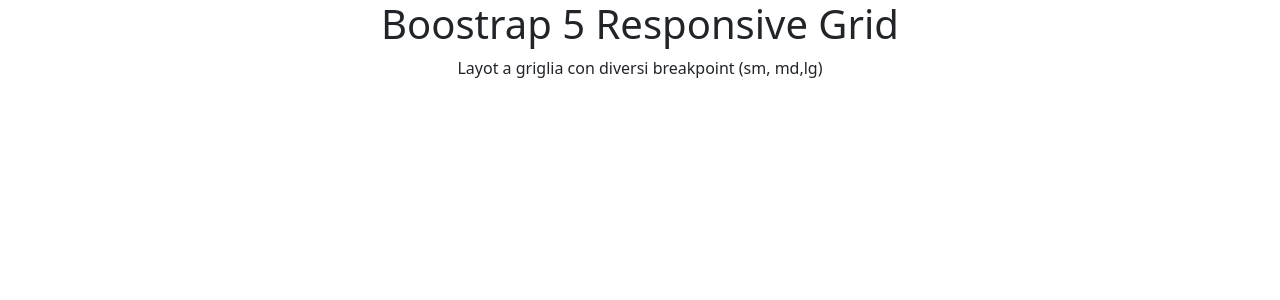
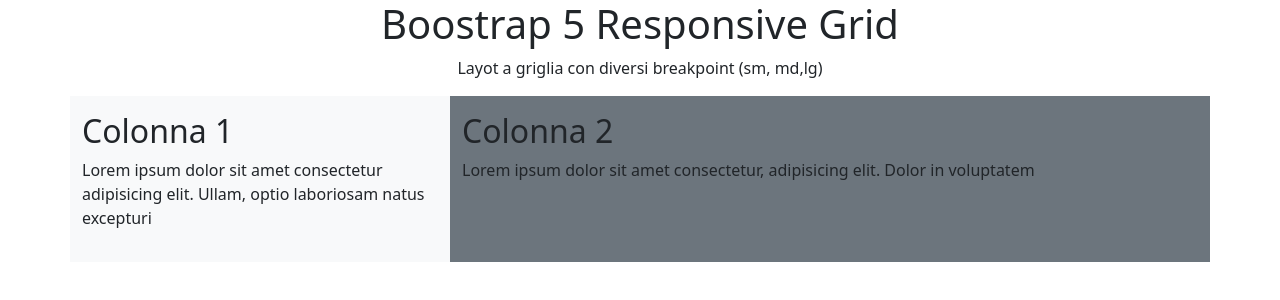
Before and after one commit to gilli-jonathan/htmlcss-bootstrap-layout, a plain HTML site: page index.html in a window 1280 px wide. Drawn offline with nearby package versions, Linux system fonts and the light colour scheme.

Commit message:
add fisrt row in main + add boostrap class

```diff
--- a/index.html
+++ b/index.html
@@ -12,5 +12,20 @@
         <p>Layot a griglia con diversi breakpoint (sm, md,lg)</p>
     </header>
 
+    <main>
+        <div class="container">
+
+  <div class="row">
+    <div class="col-4 bg-light py-3">
+      <h2>Colonna 1</h2>
+      <p>Lorem ipsum dolor sit amet consectetur adipisicing elit. Ullam, optio laboriosam natus excepturi</p>
+    </div>
+    <div class="col-8 bg-secondary py-3">
+      <h2>Colonna 2</h2>
+      <p>Lorem ipsum dolor sit amet consectetur, adipisicing elit. Dolor in voluptatem </p>
+    </div>
+
+    </main>
+
 </body>
 </html>
```
